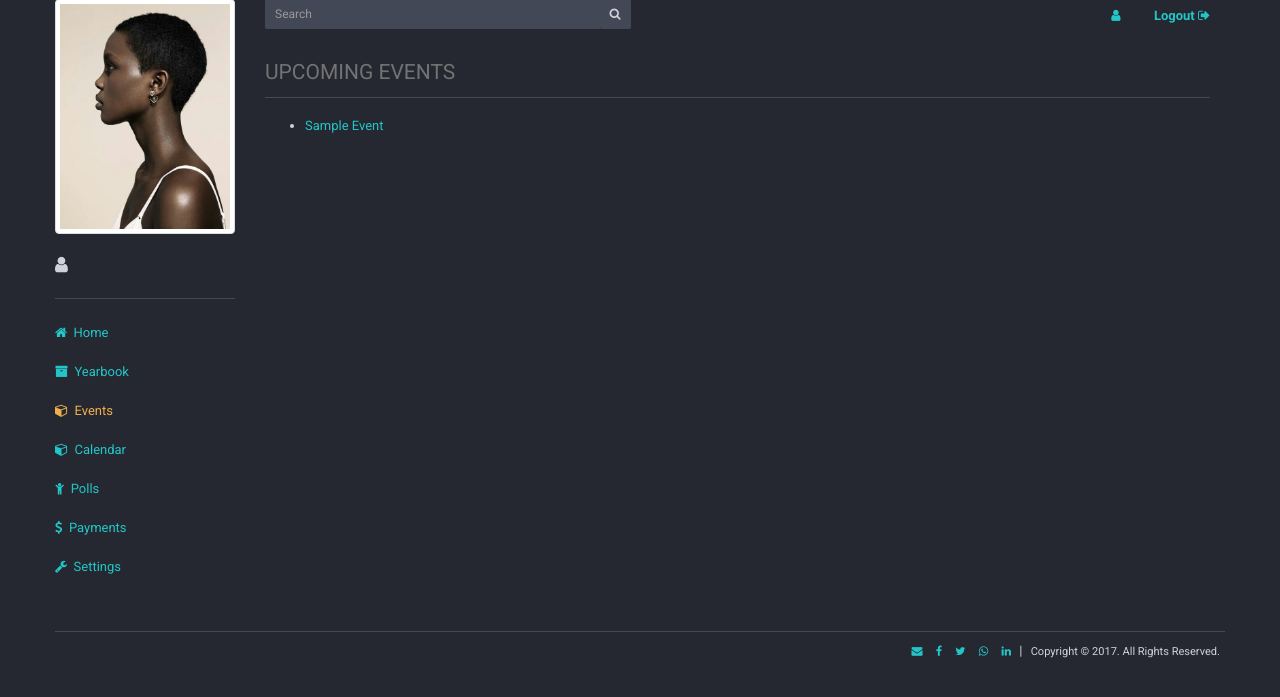
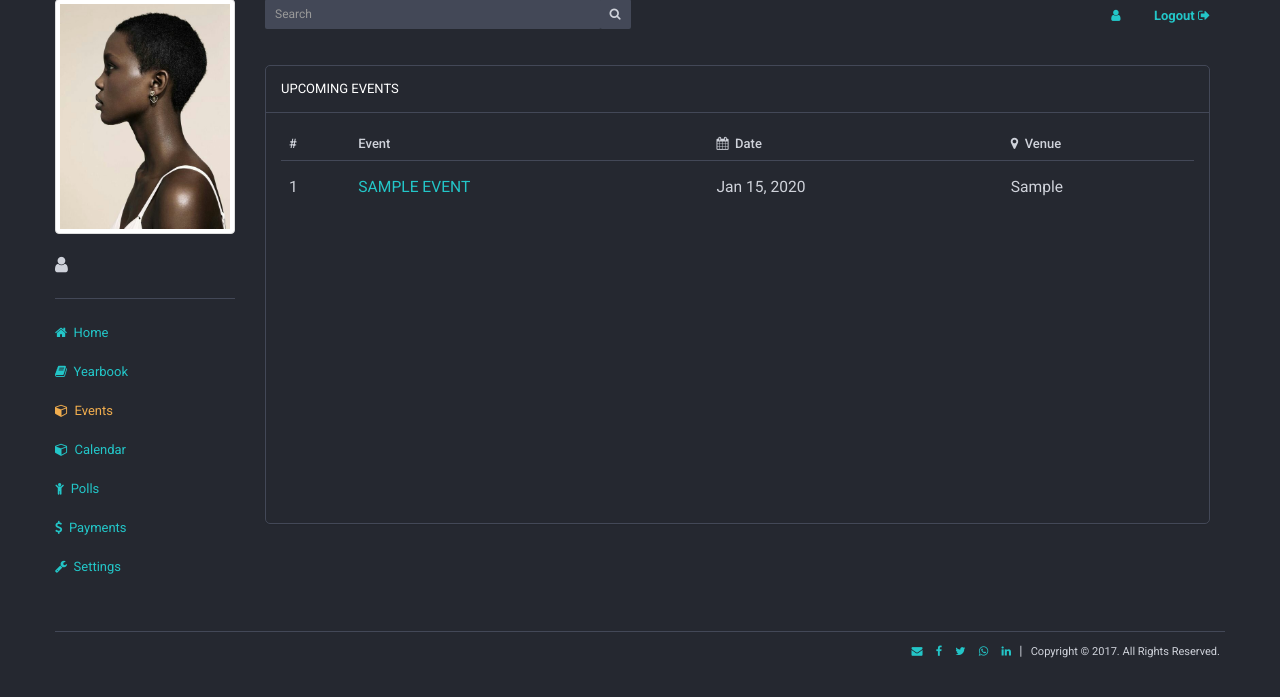
Before and after one commit to eyobofficial/yearbook-management-app, a Django app: page /dashboard/events/ in a window 1280 px wide. Shown: the part 27-724 px from the top of the page. Run offline with Django 3.2, Linux system fonts and the light colour scheme; tables that the repository leaves empty hold one stand-in row (values such as "Sample post"); some libraries are stand-ins or nearby versions.

Commit message:
Create upcoming events listing template

```diff
--- a/dashboard/models.py
+++ b/dashboard/models.py
@@ -125,6 +125,16 @@ class Program(models.Model):
     def __str__(self):
         return '{} - ({} Event)'.format(self.title, self.event)
 
+class StudentEvent(models.Model):
+    event = models.ForeignKey(Event, on_delete=models.CASCADE)
+    student = models.ForeignKey(User, on_delete=models.CASCADE)
+
+    class Meta:
+        ordering = ['event',]
+
+    def __str__(self):
+        return '{} going to {}'.format(self.event, self.student)
+
 class Payment(models.Model):
     title = models.CharField('Payment Title', max_length=100)
     description = models.TextField(null=True, blank=True, help_text='Describe why this particular payment is needed')
--- a/dashboard/templates/base.html
+++ b/dashboard/templates/base.html
@@ -71,7 +71,7 @@
                                 </li>
 
                                 <li {% if page_name == 'yearbook' %} class="active" {% endif %}>
-                                    <a href="{% url 'dashboard:yearbook' %}"><span class="fa fa-archive"></span>&nbsp; Yearbook</a>
+                                    <a href="{% url 'dashboard:yearbook' %}"><span class="fa fa-book"></span>&nbsp; Yearbook</a>
                                 </li>
 
                                 <li {% if page_name == 'events' %}class="active"{% endif %}>
--- a/dashboard/templates/dashboard/event_detail.html
+++ b/dashboard/templates/dashboard/event_detail.html
@@ -2,7 +2,8 @@
 {% load humanize %}
 
 {% block content %}
-<legend>{{ event.title|title }}
+<h2 class="detail-heading">Events</h2>
+<legend class="heading-legend">{{ event.title|title }}
     <span class="header-info pull-right">
         <span class="label label-default">
             <span class="fa fa-calendar"></span>&nbsp; {{ event.event_datetime|date:'M d, Y' }}
@@ -19,7 +20,7 @@
             <dt><span class="fa fa-map-marker"></span>&nbsp; Venue</dt>
             <dd>Main Hall</dd>
 
-            <dt><span class="fa fa-user-secret"></span>&nbsp; Dress Code</dt>
+            <dt><span class="fa fa-male"></span>&nbsp; Dress Code</dt>
             {% if event.dress_code %}
             <dd>{{ event.dress_code }}</dd>
             {% else %}
--- a/dashboard/templates/dashboard/event_list.html
+++ b/dashboard/templates/dashboard/event_list.html
@@ -1,10 +1,36 @@
 {% extends 'base.html' %}
 
 {% block content %}
-<legend>Upcoming Events</legend>
-{% for event in event_list %}
-<ul>
-    <li><a href="{% url 'dashboard:event-detail' event.id %}">{{ event.title|title }}</a></li>
-</ul>
-{% endfor %}
+{% if event_list %}
+    {% for event in event_list %}
+    <div class="panel panel-default panel-lg">
+        <div class="panel-heading">
+            Upcoming Events
+        </div>
+
+        <div class="panel-body">
+            <div class="table-responsive">
+                <table class="table panel-table table-hover table-stripped">
+                    <thead>
+                        <tr>
+                            <th>#</th>
+                            <th>Event</th>
+                            <th><span class="fa fa-calendar"></span>&nbsp; Date</th>
+                            <th><span class="fa fa-map-marker"></span>&nbsp; Venue</th>
+                        </tr>
+                    </thead>
+                    <tbody>
+                        <tr>
+                            <td><h3 class="text-md">{{ forloop.counter }}</h3></td>
+                            <td><h3 class="text-md"><a href="{% url 'dashboard:event-detail' event.id %}">{{ event.title|upper }}</a></h3></td>
+                            <td><h3 class="text-md">{{ event.event_datetime|date:'M d, Y' }}</h3></td>
+                            <td><h3 class="text-md">{{ event.venue|title }}</h3></td>
+                        </tr>
+                    </tbody>
+                </table>
+            </div>
+        </div>
+    </div>
+    {% endfor %}
+{% endif %}
 {% endblock %}
--- a/dashboard/templates/dashboard/payment_detail.html
+++ b/dashboard/templates/dashboard/payment_detail.html
@@ -2,7 +2,8 @@
 {% load humanize %}
 
 {% block content %}
-<legend>{{ payment.title|title }}</legend>
+<h2 class="detail-heading">Payments</h2>
+<legend class="heading-legend">{{ payment.title|title }}</legend>
 
 <section class="event-detail">
     <dl>
--- a/dashboard/templates/dashboard/poll_detail.html
+++ b/dashboard/templates/dashboard/poll_detail.html
@@ -2,10 +2,11 @@
 {% load humanize %}
 
 {% block content %}
-<legend>Vote Now
+<h2 class="detail-heading">Polls</h2>
+<legend class="heading-legend">Vote Now
   <span class="pull-right header-info">
     <span class="fa fa-calendar"></span>
-      &nbsp; Deadline <span class="label label-default"> {{ poll.end_at|naturalday:'M d' }}</span>
+      &nbsp; Deadline <span class="label label-default"> {{ poll.end_at|naturalday:'M d, Y' }}</span>
     </span>
 </legend>
 
--- a/dashboard/templates/dashboard/poll_list.html
+++ b/dashboard/templates/dashboard/poll_list.html
@@ -28,6 +28,7 @@
                     <th>Poll</th>
                     <th>Status</th>
                     <th class="text-center">Deadline</th>
+                    <th></th>
                 </tr>
             </thead>
 
@@ -38,6 +39,11 @@
                     <td class="bold"><a href="{% url 'dashboard:poll-detail' poll.id %}">{{ poll.poll_text|capfirst }}</a></td>
                     <td>{% if poll.active %} <span class="badge badge-primary"> open </span> {% else %} <span class="badge badge-default"> closed </span> {% endif %}</td>
                     <td class="text-center"><span class="fa fa-calendar"></span>&nbsp; {{ poll.end_at|date:'M d, Y' }}</td>
+                    {% if poll.id in student_poll_list %}
+                    <td class="bold"><span class="fa fa-check-square-o"></span>&nbsp; Voted</td>
+                    {% else %}
+                    <td class="bold text-danger"><span class="fa fa-warning"></span>&nbsp; PENDING</td>
+                    {% endif %}
                 </tr>
                 {% endfor %}
             </tbody>
--- a/dashboard/templates/dashboard/poll_result.html
+++ b/dashboard/templates/dashboard/poll_result.html
@@ -2,7 +2,8 @@
 {% load humanize %}
 
 {% block content %}
-   <legend>Poll Summary</legend>
+   <h2 class="detail-heading">Polls</h2>
+   <legend class="heading-legend">Summary</legend>
 
    <div class="row">
       <div class="col-sm-3">
--- a/dashboard/views.py
+++ b/dashboard/views.py
@@ -178,6 +178,12 @@ class PollList(generic.ListView):
     def get_context_data(self, *args, **kwargs):
         context = super(PollList, self).get_context_data(*args, **kwargs)
         context['page_name'] = 'polls'
+        student_poll_list = []
+
+        for student_poll in Vote.objects.filter(student_id=self.request.user.id):
+            student_poll_list.append(student_poll.poll.id)
+
+        context['student_poll_list'] = student_poll_list
         context['active_poll_count'] = len(Poll.objects.filter(active=True))
         return context
 
@@ -303,7 +309,11 @@ class PaymentList(generic.ListView):
     def get_context_data(self, *args, **kwargs):
         context = super(PaymentList, self).get_context_data(*args, **kwargs)
         context['page_name'] = 'payments'
-        context['student_payments'] = Payment.student_payment_set.filter(student_id=self.request.user.id)
+        student_payments = []
+        for student_payment in StudentPayment.objects.filter(student_id=self.request.user.id):
+            student_payments.append(student_payment.payment.id)
+
+        context['student_payments'] = student_payments
         return context
 
 class PaymentDetail(generic.DetailView):
--- a/static/css/default.css
+++ b/static/css/default.css
@@ -78,6 +78,24 @@
 	color: gray !important;
 }
 
+.text-lg {
+	font-size: 1.4em !important;
+	font-weight: 400 !important;
+}
+
+.text-md {
+	font-size: 1.2em !important;
+	font-weight: 400 !important;
+}
+
+.text-normal {
+	font-size: 1em !important;
+	font-weight: normal !important;
+}
+
+.text-sm {
+	font-size: 0.8em !important;
+}
 
 .bold {
 	font-weight: bold !important;
@@ -104,6 +122,9 @@
 	background-color: #d9534f !important;
 }
 
+ul.list-inline-expanded li {
+    margin-right: 2.4em;
+}
 
 body {
 	font-family: "open sans", "Helvetica Neue", Helvetica, Arial, sans-serif !important;
@@ -629,7 +650,7 @@ a.btn-danger,
 
 .panel-table thead th {
 	border-bottom: 1.4px solid #434857 !important;
-	font-weight: 600  !important;
+	font-weight: 500 !important;
 }
 
 .panel-table tbody td {
@@ -641,13 +662,6 @@ a.btn-danger,
 .panel-table tbody tr:last-child td {
 	border-bottom: none !important;
 }
-
-.panel-table tr.active td {
-	font-size: 16px !important;
-	font-weight: bold !important;
-	vertical-align: baseline;
-}
-
 
 .panel-heading a {
 	font-size: 11px !important;
@@ -757,6 +771,13 @@ legend {
 	text-transform: uppercase;
 	padding-bottom: 0.8em;
 	border-bottom:  1px solid #434857;
+}
+
+legend.heading-legend {
+	color: inherit;
+	font-size: 1.8em;
+	text-transform: capitalize;
+	margin-top: 0.6em;
 }
 
 
--- a/static/css/main.css
+++ b/static/css/main.css
@@ -112,3 +112,27 @@ dl > dd {
     width: 90%;
     height: auto;
 }
+
+
+/*************** Bootstrap Media Object *************/
+.media {
+    padding: 1em;
+    background-color: #434857;
+    border-radius: 4px;
+}
+.media > .media-body {
+    position: relative;
+    padding-left: 3em !important;
+}
+
+.media-body ul.list-inline {
+    margin-top: 4.6em;
+}
+
+.detail-heading {
+    color: #737373;
+    color: gray;
+    text-transform: uppercase;
+    font-size: 1.1em;
+    font-weight: 300 !important;
+}
```
Also changed, not shown: dashboard/admin.py (+8 -2 lines), dashboard/templates/dashboard/payment_list.html (+5 -6 lines), dashboard/migrations/0017_studentevent.py (added).
